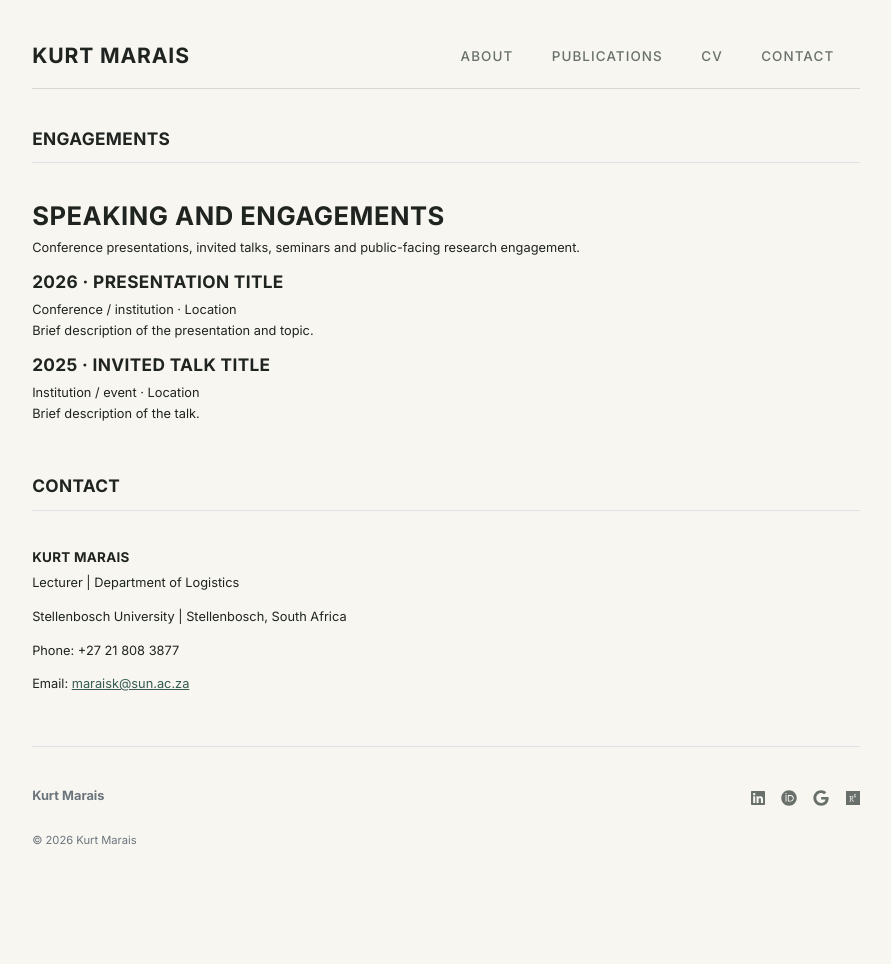
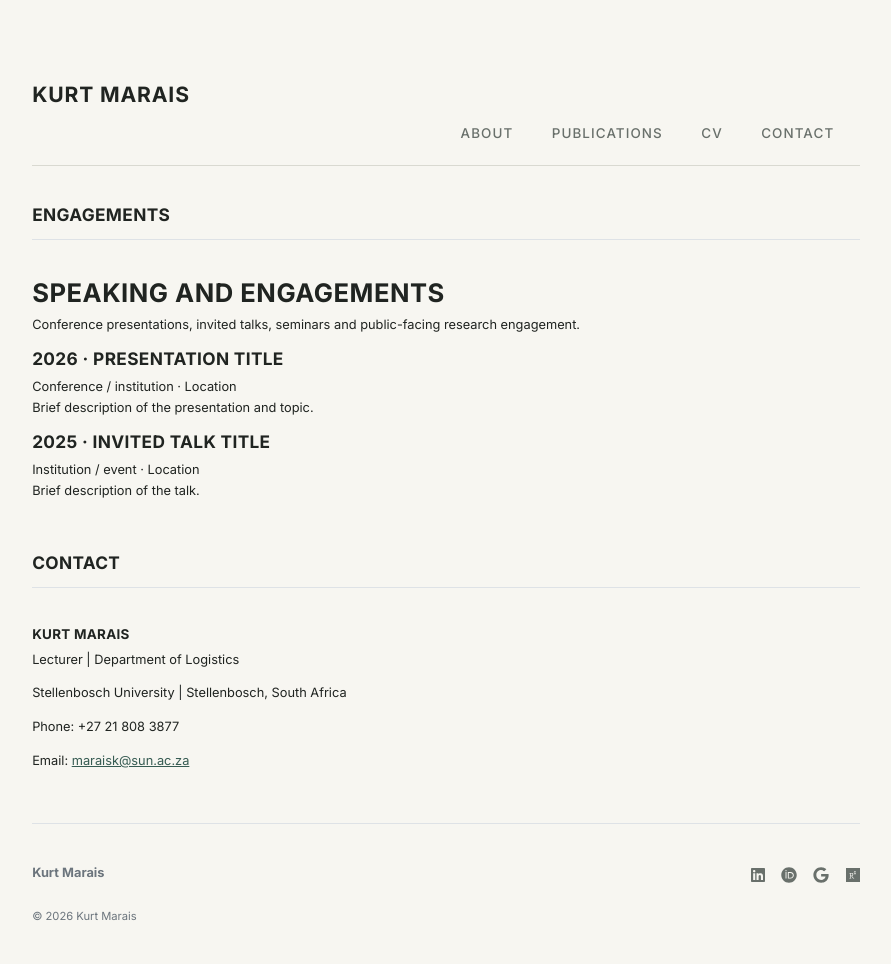
Before and after one commit to kurtmarais/kurtmarais.github.io, a Jekyll site: the page built from engagements.md, in a window 1280 px wide. Shown: the whole page, without its empty margins (194-1085 px from the left). Built offline with Jekyll 4.4.1, drawn with Linux system fonts in a browser that asks for light colours; before the commit the page ends 900 px from its top, so only the background shows below that.

Commit message:
Update header.html

```diff
--- a/_includes/header.html
+++ b/_includes/header.html
@@ -3,12 +3,12 @@
     <a href="{{ '/' | relative_url }}" class="text-decoration-none"><span class="site-title">{{ site.title }}</span></a>
     <div class="site-description">{{ site.description }}</div>
   </div>
-  <nav class="d-inline-flex flex-wrap mt-3 mt-md-0 ms-md-auto" aria-label="Primary navigation">
+  <nav class="d-inline-flex flex-wrap mt-3 mt-md-5 ms-md-auto" aria-label="Primary navigation">
     {% for item in site.data.settings.menu %}
       {% if item.url contains '#' %}
-        <a class="nav-link me-3 py-2 text-decoration-none" href="{{ item.url }}">{{ item.name }}</a>
+        <a class="nav-link me-3  mt-5 py-2 text-decoration-none" href="{{ item.url }}">{{ item.name }}</a>
       {% else %}
-        <a class="nav-link me-3 py-2 text-decoration-none" href="{{ item.url | relative_url }}">{{ item.name }}</a>
+        <a class="nav-link me-3  mt-5 py-2 text-decoration-none" href="{{ item.url | relative_url }}">{{ item.name }}</a>
       {% endif %}
     {% endfor %}
   </nav>
```
